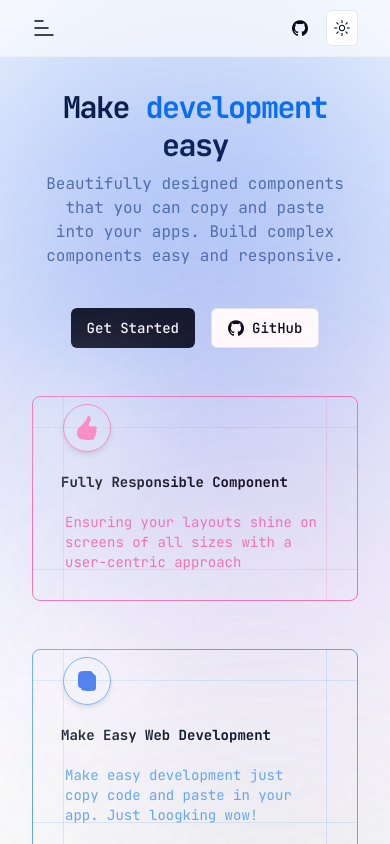
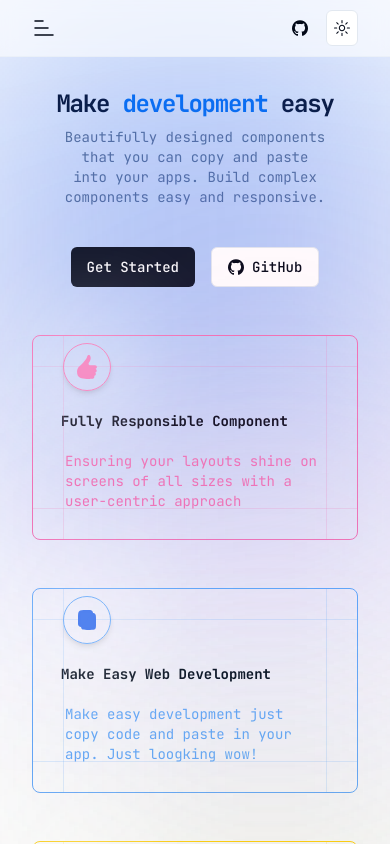
Before and after one commit to kico-ui/ui, a Next.js app: page / in a window 390 px wide. Shown: the top 844 px of the page. Built offline with nearby package versions, Linux system fonts and the light colour scheme.

Commit message:
style: fix style

```diff
--- a/src/components/page-header.tsx
+++ b/src/components/page-header.tsx
@@ -27,7 +27,7 @@ function PageHeaderHeading({
   return (
     <h1
       className={cn(
-        "text-center text-3xl font-bold leading-tight tracking-tighter md:text-6xl lg:leading-[1.1]",
+        "text-center text-2xl font-bold leading-tight tracking-tighter sm:text-3xl md:text-6xl lg:leading-[1.1]",
         className
       )}
       {...props}
@@ -42,7 +42,7 @@ function PageHeaderDescription({
   return (
     <Balance
       className={cn(
-        "w-full md:max-w-[750px] text-center text-md text-muted-foreground",
+        "w-full md:max-w-[750px] text-center text-sm text-muted-foreground",
         className
       )}
       {...props}
```
